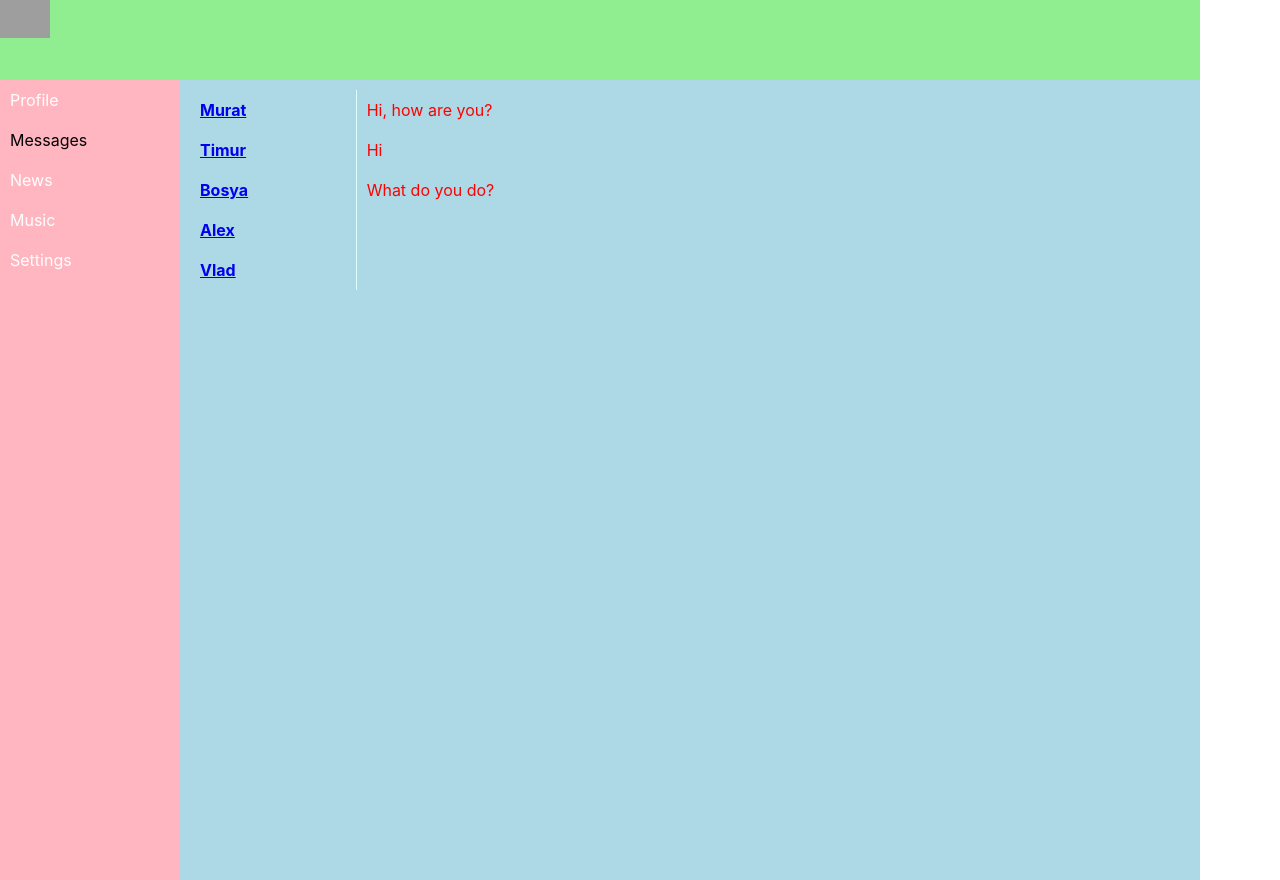
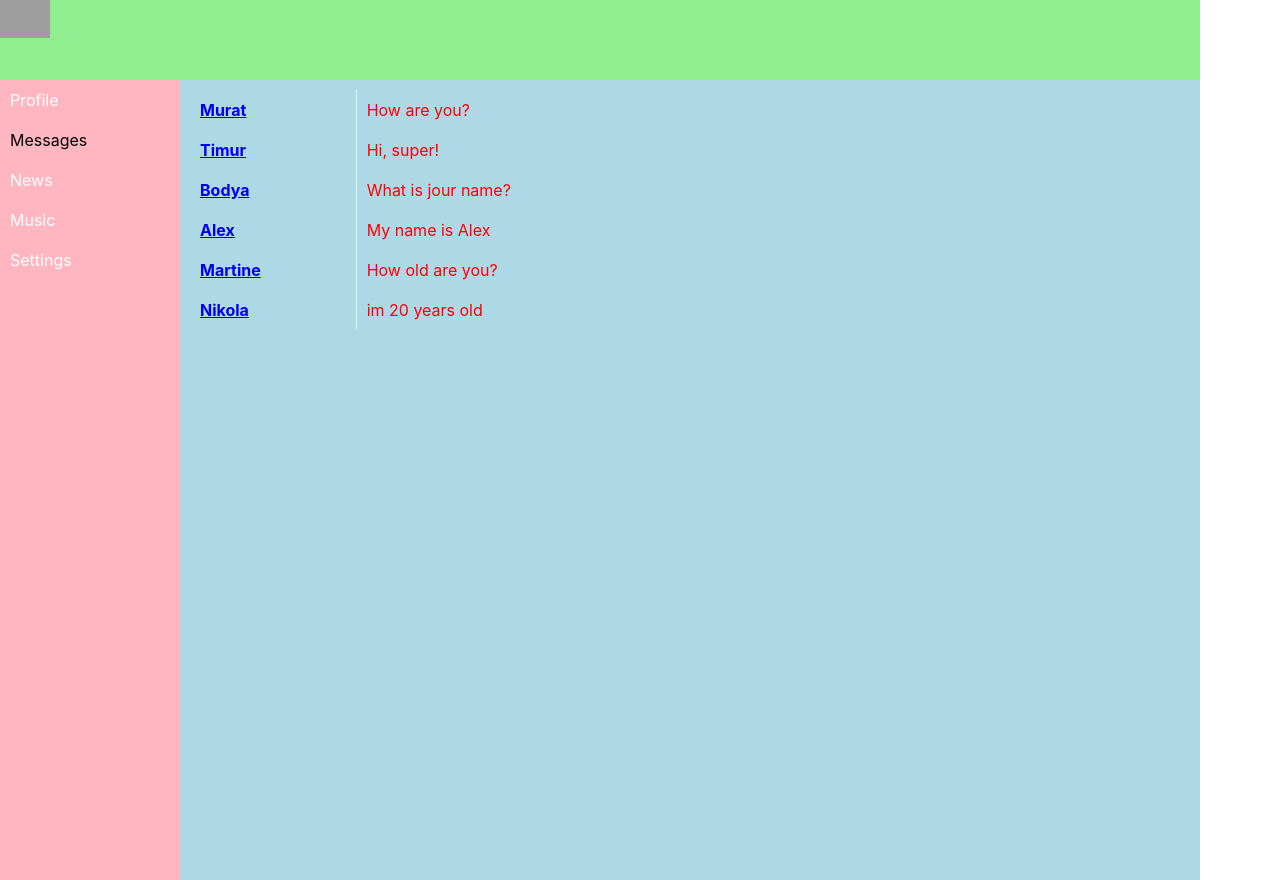
Before and after one commit to MuratOrs/react_kamasutra, a React (Create React App) app: page /dialogs in a window 1280 px wide. Built offline with nearby package versions, Linux system fonts and the light colour scheme; grey boxes are pictures that could not be loaded.

Commit message:
props для диалогов

```diff
--- a/src/App.css
+++ b/src/App.css
@@ -13,7 +13,6 @@
     grid-area: c;
     min-height: 800px;
     background: lightblue;
-
 }
 
 .content-img{
--- a/src/components/Dialogs/Dialogs.jsx
+++ b/src/components/Dialogs/Dialogs.jsx
@@ -2,30 +2,39 @@ import React, {Component} from "react";
 import s from './Dialogs.module.css'
 import {NavLink} from "react-router-dom";
 
-const Dialogs = () => {
+const DialogItem = (props) => {
+    let path = "/dialogs/" + props.id;
+    return(
+        <div className={s.dialog + ' ' + s.active}>
+            <NavLink to={path}>{props.name}</NavLink>
+        </div>
+    )
+}
+
+const Message = (props) => {
+    return(
+        <div className={s.message}>{props.message}</div>
+    )
+}
+
+const Dialogs = (props) => {
     return (
         <div className={s.dialogs}>
               <div className={s.dialogsItems}>
-                  <div className={s.dialog + ' ' + s.active}>
-                      <NavLink to="/dialogs/1">Murat</NavLink>
-                  </div>
-                  <div className={s.dialog}>
-                      <NavLink to="/dialogs/2">Timur</NavLink>
-                  </div>
-                  <div className={s.dialog}>
-                      <NavLink to="/dialogs/3">Bosya</NavLink>
-                  </div>
-                  <div className={s.dialog}>
-                      <NavLink to="/dialogs/4">Alex</NavLink>
-                  </div>
-                  <div className={s.dialog}>
-                      <NavLink to="/dialogs/5">Vlad</NavLink>
-                  </div>
+                  <DialogItem name='Murat' id='1'/>
+                  <DialogItem name='Timur' id='2'/>
+                  <DialogItem name='Bodya' id='3'/>
+                  <DialogItem name='Alex' id='4'/>
+                  <DialogItem name='Martine' id='5'/>
+                  <DialogItem name='Nikola' id='6'/>
             </div>
             <div className={s.messages}>
-                <div className={s.message}>Hi, how are you?</div>
-                <div className={s.message}>Hi</div>
-                <div className={s.message}>What do you do?</div>
+               <Message message='How are you?'/>
+               <Message message='Hi, super!'/>
+               <Message message='What is jour name?'/>
+               <Message message='My name is Alex'/>
+               <Message message='How old are you?'/>
+               <Message message='im 20 years old'/>
             </div>
         </div>
     )
--- a/src/components/MyPosts/MyPosts.jsx
+++ b/src/components/Profile/MyPosts/MyPosts.jsx
@@ -5,13 +5,15 @@ import Post from "./Post/Post";
 const MyPosts = () => {
     return(
         <div>
-            <div>
-                My posts
+            <div className={s.postsBlock}>
+                <h3>My posts</h3>
             </div>
             <div>
-                <textarea></textarea>
-                <button>Add post</button>
-                <button>Remove</button>
+                <div className={s.textArea}><textarea></textarea></div>
+                <div className={s.buttons}>
+                    <button>Add post</button>
+                    <button>Remove</button>
+                </div>
             </div>
             <div className={s.posts}>
                 <Post name='Murat' message ='How are you?' count='15'/>
--- /dev/null
+++ b/src/components/Profile/MyPosts/MyPosts.module.css
@@ -0,0 +1,15 @@
+.postsBlock{
+    padding: 10px;
+}
+
+.posts{
+    padding: 10px;
+}
+
+.textArea{
+    padding: 10px;
+}
+
+.buttons{
+    padding: 10px;
+}
--- a/src/components/Profile/Profile.jsx
+++ b/src/components/Profile/Profile.jsx
@@ -1,16 +1,15 @@
 import React from "react";
 import s from './Profile.module.css'
-import MyPosts from "../MyPosts/MyPosts";
+import MyPosts from "./MyPosts/MyPosts";
+import ProfileInfo from "./ProfileInfo/ProfileInfo";
 
 const Profile = () => {
     return (
         <div>
-            <div className='content-img'>
-                <img src="https://scx2.b-cdn.net/gfx/news/2019/2-nature.jpg" alt=""/>
-            </div>
+            <ProfileInfo/>
             <MyPosts/>
         </div>
     )
 }
 
-export default Profile
+export default Profile;
--- /dev/null
+++ b/src/components/Profile/ProfileInfo/ProfileInfo.jsx
@@ -0,0 +1,17 @@
+import React from "react";
+import s from './ProfileInfo.module.css'
+
+const ProfileInfo = () => {
+    return(
+     <div>
+         <div className='content-img'>
+             <img src="https://scx2.b-cdn.net/gfx/news/2019/2-nature.jpg" alt=""/>
+         </div>
+         <div className={s.descriptionBlock}>
+             <div>Ava + desq</div>
+         </div>
+     </div>
+    )
+}
+
+export default ProfileInfo;
--- /dev/null
+++ b/src/components/Profile/ProfileInfo/ProfileInfo.module.css
@@ -0,0 +1,3 @@
+.descriptionBlock{
+    padding: 10px;
+}
```
Also changed, not shown: src/components/MyPosts/MyPosts.module.css (deleted), src/components/Profile/MyPosts/Post/Post.jsx (renamed from src/components/MyPosts/Post/Post.jsx), src/components/Profile/MyPosts/Post/Post.module.css (renamed from src/components/MyPosts/Post/Post.module.css).
